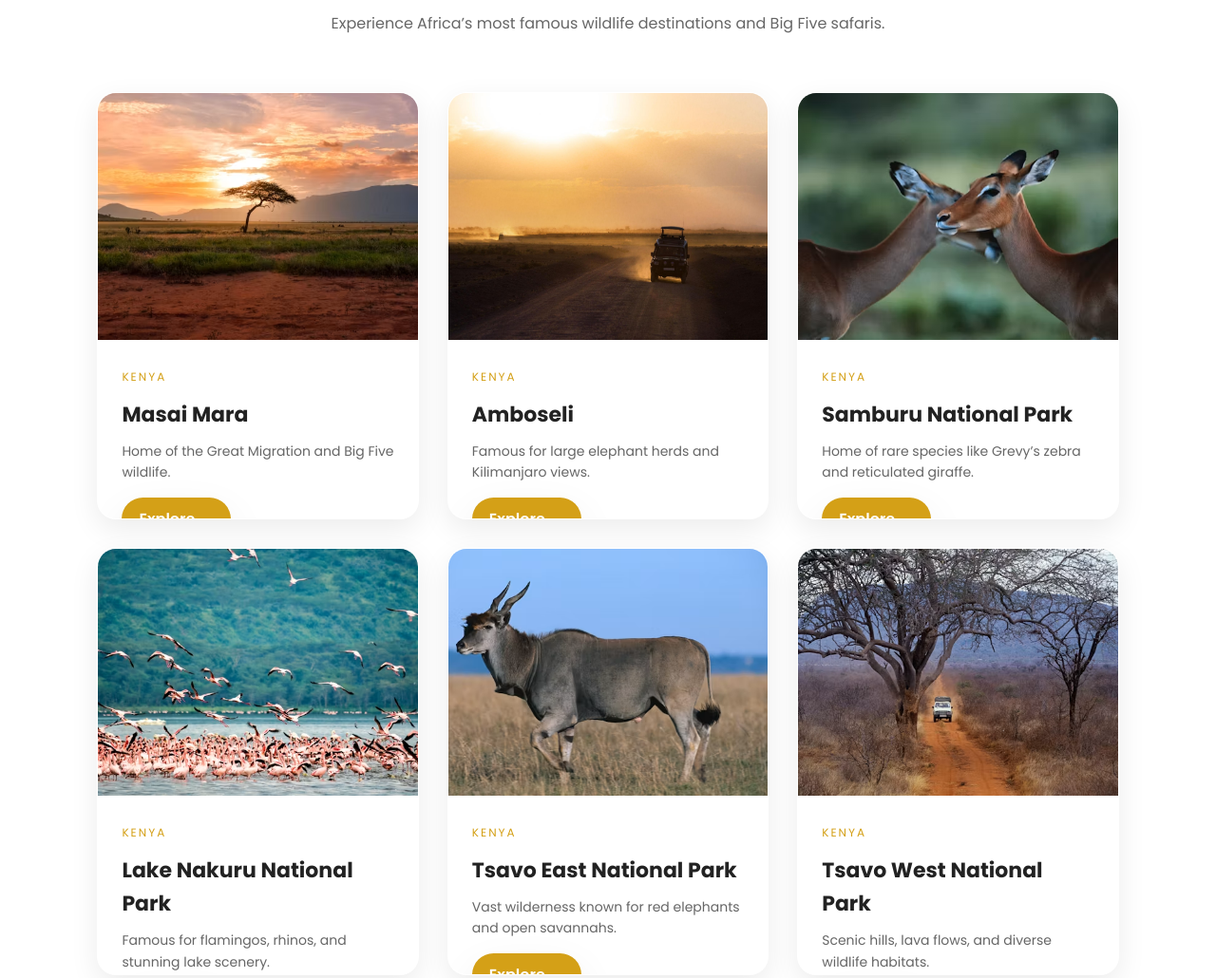
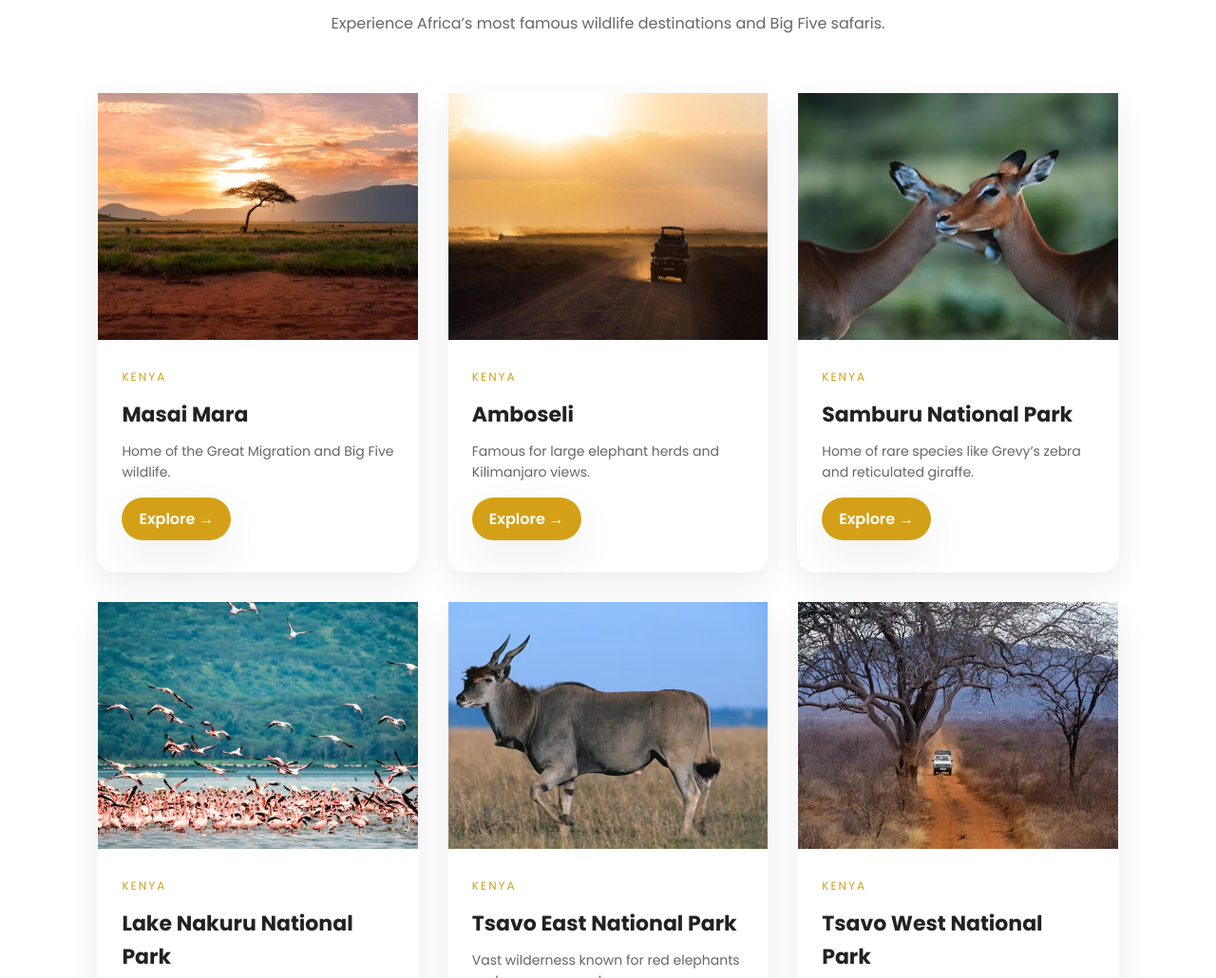
Before and after one commit to marongaah/Eagle-Pam-Expeditions-and-Travel-LTD, a plain HTML site: page HTML/destinations.html in a window 1280 px wide. Shown: the part 915-1945 px from the top of the page at 95% size. Drawn offline with nearby package versions, Linux system fonts and the light colour scheme.

Commit message:
Fix destination card height/overflow so Explore button is visible and clickable

```diff
--- a/assets/css/destinations.css
+++ b/assets/css/destinations.css
@@ -175,10 +175,12 @@ CARD (FIXED + PREMIUM FEEL)
 .destination-card {
     background: white;
     border-radius: 20px;
-    overflow: hidden;
+    overflow: visible;
     box-shadow: 0 10px 30px rgba(0,0,0,0.08);
     transition: all 0.4s ease;
     position: relative;
+    height: auto;
+    cursor: default;
 }
 
 .destination-card:hover {
```
